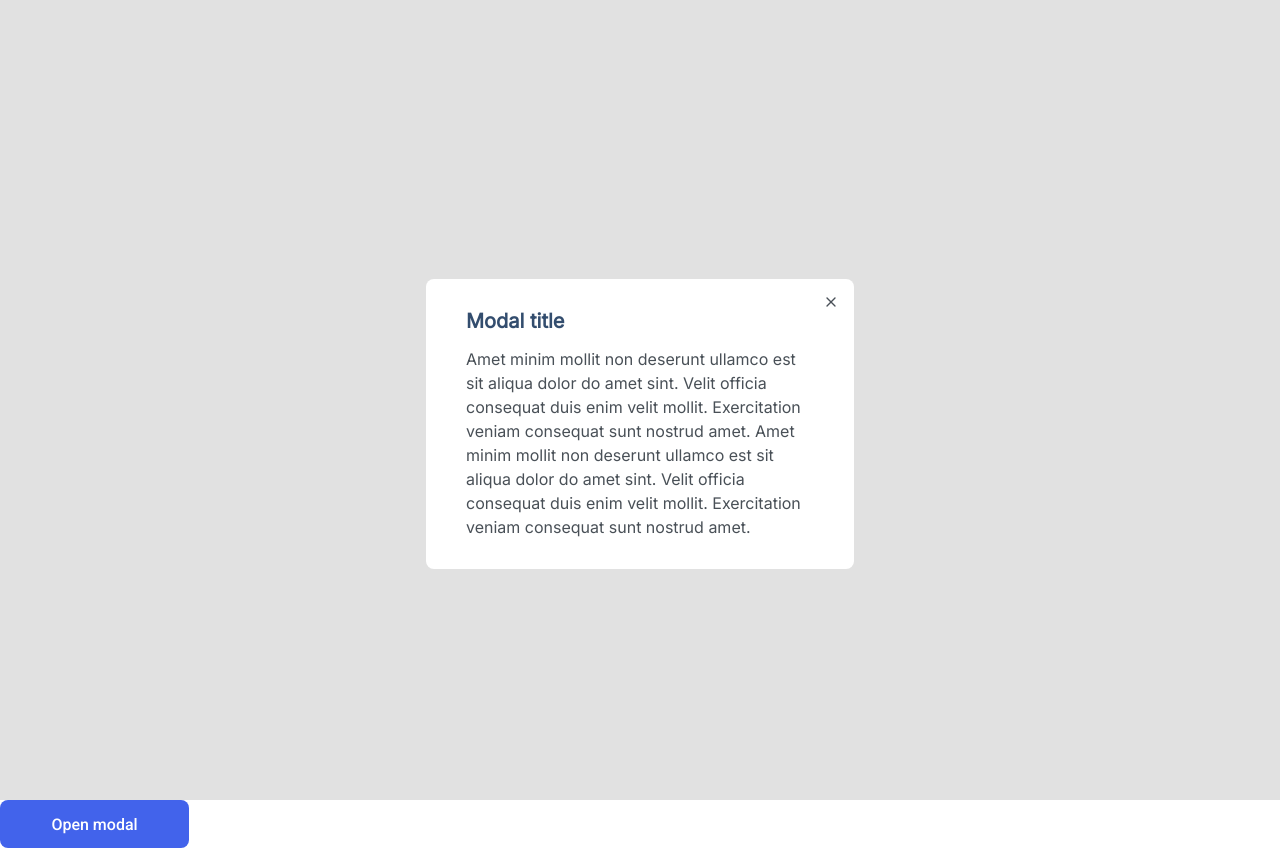
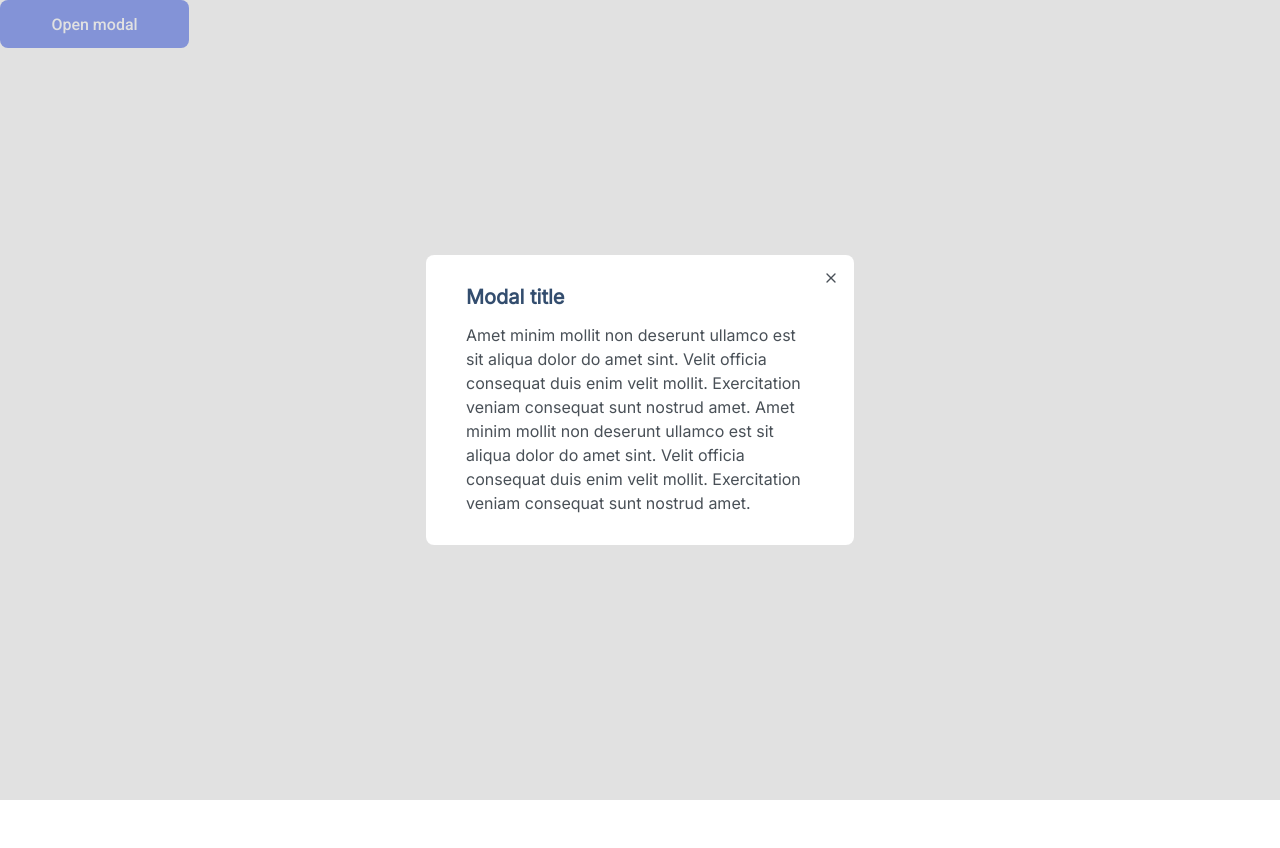
Before and after one commit to js-tasks-ru/htmlcss-20230411_julia-kurianova, a website: page 05-lection3/02-modal/index.html in a window 1280 px wide. Both pictures are taken after a click on the button "Open modal". After the commit the page ends 800 px from the top, so only its background shows below. Drawn offline with Linux system fonts and the light colour scheme.

Commit message:
Fix after first review

```diff
--- a/05-lection3/02-modal/index.html
+++ b/05-lection3/02-modal/index.html
@@ -8,8 +8,7 @@
         <title>Modal</title>
     </head>
     <body>
-        <div class="modal">
-            <div class="modal__wrapper" id="modal">
+        <div class="modal" id="modal">
             <div class="modal__content">
                 <svg class="modal__close" id="modal-close" width="16" height="16" viewBox="0 0 16 16" fill="none" xmlns="http://www.w3.org/2000/svg">
                     <path fill-rule="evenodd" clip-rule="evenodd" d="M12.4714 3.52861C12.7318 3.78896 12.7318 4.21107 12.4714 4.47141L4.47141 12.4714C4.21107 12.7318 3.78896 12.7318 3.52861 12.4714C3.26826 12.2111 3.26826 11.789 3.52861 11.5286L11.5286 3.52861C11.789 3.26826 12.2111 3.26826 12.4714 3.52861Z" fill="#495057"/>
@@ -25,7 +24,6 @@
             </div>
         </div>
         <button type="button" id="modal-open" class="button button_primary">Open modal</button>
-        </div>
     </body>
     <script src="./index.js"></script>
 </html>
--- a/05-lection3/02-modal/modal.css
+++ b/05-lection3/02-modal/modal.css
@@ -1,11 +1,9 @@
 .modal {
-    position: relative;
-}
-
-.modal__wrapper {
+    position: fixed;
+    height: 100%;
+    width: 100%;
+    display: none;
     background-color: rgba(196, 196, 196, .5);
-    height: 100vh;
-    display: none;
 }
 
 .modal__content {
```
Lines whose indentation alone changed are shown as unchanged.
